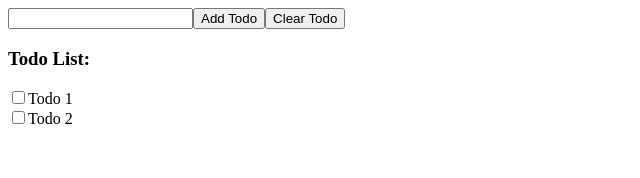
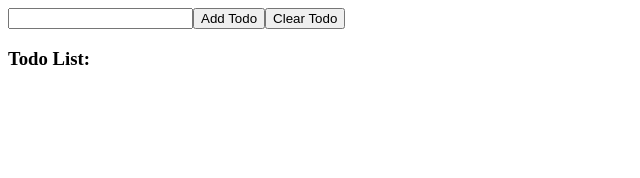
Before and after one commit to ShanuDey/react-todo-app, a React (Create React App) app: page / in a window 1280 px wide. Shown: the top 178 px of the page, without its empty margins (0-640 px from the left). Built offline with nearby package versions, Linux system fonts and the light colour scheme; the HTML template or start-up script is replaced by a standard one.

Commit message:
improved todo's structure and improved logic to handle append newTodo
Signed-off-by: Shanu Dey <sd4shanudey@gmail.com>

```diff
--- a/src/App.js
+++ b/src/App.js
@@ -2,12 +2,20 @@ import React, { useState, useRef } from "react";
 import TodoList from "./TodoList";
 
 function App() {
-  const [todos, setTodos] = useState(["Todo 1", "Todo 2"]);
+  const [todos, setTodos] = useState([]);
   const inputTodoRef = useRef("");
 
   function handleAddTodo() {
     const newTodo = inputTodoRef.current.value;
-    setTodos([...todos, newTodo]);
+    setTodos(() => {
+      return [
+        ...todos,
+        {
+          ID: todos.length,
+          NAME: newTodo,
+        },
+      ];
+    });
   }
 
   return (
--- a/src/Todo.js
+++ b/src/Todo.js
@@ -5,7 +5,7 @@ export default function Todo({ todo }) {
     <div>
       <label>
         <input type="checkbox" />
-        {todo}
+        {todo.ID},{todo.NAME}
       </label>
     </div>
   );
--- a/src/TodoList.js
+++ b/src/TodoList.js
@@ -6,7 +6,7 @@ export default function TodoList({ todos }) {
     <div>
       <h3> Todo List: </h3>
       {todos.map((todo) => {
-        return <Todo todo={todo} key={todo} />;
+        return <Todo todo={todo} key={todo.ID} />;
       })}
     </div>
   );
```
